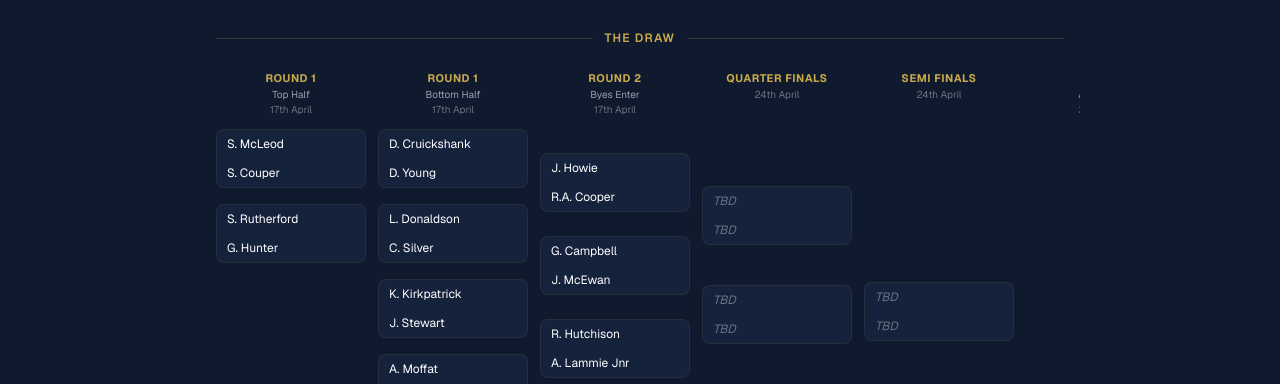
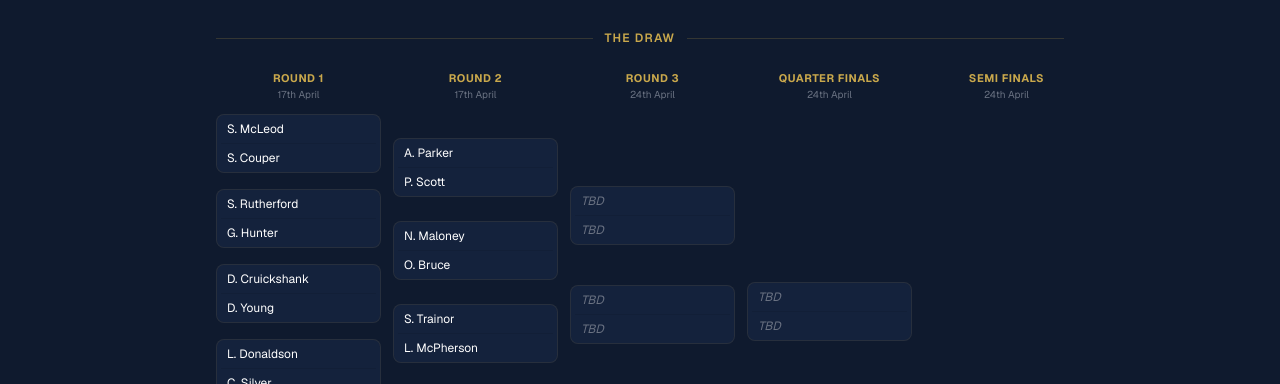
Before and after one commit to landsendsolo/dumfries-pool-league, a Next.js app: page /cup in a window 1280 px wide. Shown: the part 568-952 px from the top of the page. Built offline with nearby package versions, Linux system fonts and the light colour scheme; no server answers.

Commit message:
Fix: correct Singles draw — 18 R1 matches, 16 R2 matches, proper bracket

```diff
--- a/app/cup/singles-draw.tsx
+++ b/app/cup/singles-draw.tsx
@@ -9,79 +9,67 @@ interface SinglesMatch {
   score1: number | null;
   score2: number | null;
   winner: string | null;
-  bye: boolean;
 }
 
 const ROUNDS = [
-  { name: "Round 1", sub: "Top Half", date: "17th April" },
-  { name: "Round 1", sub: "Bottom Half", date: "17th April" },
-  { name: "Round 2", sub: "Byes Enter", date: "17th April" },
-  { name: "Quarter Finals", sub: "", date: "24th April" },
-  { name: "Semi Finals", sub: "", date: "24th April" },
-  { name: "Final", sub: "Abbey Inn", date: "24th April" },
+  { name: "Round 1", date: "17th April" },
+  { name: "Round 2", date: "17th April" },
+  { name: "Round 3", date: "24th April" },
+  { name: "Quarter Finals", date: "24th April" },
+  { name: "Semi Finals", date: "24th April" },
+  { name: "Final", date: "24th April · Abbey Inn" },
 ];
 
 const MATCHES: SinglesMatch[] = [
-  // Round 1 top half (play-offs)
-  { id: "R1T-1", round: 0, position: 1, player1: "S. McLeod", player2: "S. Couper", score1: null, score2: null, winner: null, bye: false },
-  { id: "R1T-2", round: 0, position: 2, player1: "S. Rutherford", player2: "G. Hunter", score1: null, score2: null, winner: null, bye: false },
-
-  // Round 1 bottom half
-  { id: "R1B-1", round: 1, position: 1, player1: "D. Cruickshank", player2: "D. Young", score1: null, score2: null, winner: null, bye: false },
-  { id: "R1B-2", round: 1, position: 2, player1: "L. Donaldson", player2: "C. Silver", score1: null, score2: null, winner: null, bye: false },
-  { id: "R1B-3", round: 1, position: 3, player1: "K. Kirkpatrick", player2: "J. Stewart", score1: null, score2: null, winner: null, bye: false },
-  { id: "R1B-4", round: 1, position: 4, player1: "A. Moffat", player2: "A. Bell", score1: null, score2: null, winner: null, bye: false },
-  { id: "R1B-5", round: 1, position: 5, player1: "D. Cameron", player2: "C. Riddock", score1: null, score2: null, winner: null, bye: false },
-  { id: "R1B-6", round: 1, position: 6, player1: "K. Galligan", player2: "CJ Clapperton", score1: null, score2: null, winner: null, bye: false },
-  { id: "R1B-7", round: 1, position: 7, player1: "L. Kerr", player2: "P. Hamilton", score1: null, score2: null, winner: null, bye: false },
-  { id: "R1B-8", round: 1, position: 8, player1: "A. Lammie Snr", player2: "J. Kelly", score1: null, score2: null, winner: null, bye: false },
-  { id: "R1B-9", round: 1, position: 9, player1: "J. Deelen", player2: "O. Brown", score1: null, score2: null, winner: null, bye: false },
-  { id: "R1B-10", round: 1, position: 10, player1: "J. Robertson", player2: "M. Lockhart", score1: null, score2: null, winner: null, bye: false },
-  { id: "R1B-11", round: 1, position: 11, player1: "R. Kelly", player2: "C. Robb", score1: null, score2: null, winner: null, bye: false },
-  { id: "R1B-12", round: 1, position: 12, player1: "D. Thom", player2: "D. Dalgleish", score1: null, score2: null, winner: null, bye: false },
-  { id: "R1B-13", round: 1, position: 13, player1: "R. Turley", player2: "P. Coulter", score1: null, score2: null, winner: null, bye: false },
-  { id: "R1B-14", round: 1, position: 14, player1: "S. Griggs", player2: "D. Livingstone", score1: null, score2: null, winner: null, bye: false },
-  { id: "R1B-15", round: 1, position: 15, player1: "M. Donnan", player2: "D. Wylie", score1: null, score2: null, winner: null, bye: false },
-  { id: "R1B-16", round: 1, position: 16, player1: "S. Kirkpatrick", player2: "P. Prange", score1: null, score2: null, winner: null, bye: false },
-
-  // Round 2 top half — bye players + R1 play-off winner
-  { id: "R2-1", round: 2, position: 1, player1: "J. Howie", player2: "R.A. Cooper", score1: null, score2: null, winner: null, bye: false },
-  { id: "R2-2", round: 2, position: 2, player1: "G. Campbell", player2: "J. McEwan", score1: null, score2: null, winner: null, bye: false },
-  { id: "R2-3", round: 2, position: 3, player1: "R. Hutchison", player2: "A. Lammie Jnr", score1: null, score2: null, winner: null, bye: false },
-  { id: "R2-4", round: 2, position: 4, player1: "C. Jackson", player2: "S. Drysdale", score1: null, score2: null, winner: null, bye: false },
-  { id: "R2-5", round: 2, position: 5, player1: "S. Trainor", player2: "L. McPherson", score1: null, score2: null, winner: null, bye: false },
-  { id: "R2-6", round: 2, position: 6, player1: "N. Maloney", player2: "O. Bruce", score1: null, score2: null, winner: null, bye: false },
-  { id: "R2-7", round: 2, position: 7, player1: "A. Parker", player2: "P. Scott", score1: null, score2: null, winner: null, bye: false },
-  { id: "R2-8", round: 2, position: 8, player1: "R1 Play-off winner", player2: null, score1: null, score2: null, winner: null, bye: false },
-  // Round 2 bottom half — R1 winners TBD
-  { id: "R2-9", round: 2, position: 9, player1: null, player2: null, score1: null, score2: null, winner: null, bye: false },
-  { id: "R2-10", round: 2, position: 10, player1: null, player2: null, score1: null, score2: null, winner: null, bye: false },
-  { id: "R2-11", round: 2, position: 11, player1: null, player2: null, score1: null, score2: null, winner: null, bye: false },
-  { id: "R2-12", round: 2, position: 12, player1: null, player2: null, score1: null, score2: null, winner: null, bye: false },
-  { id: "R2-13", round: 2, position: 13, player1: null, player2: null, score1: null, score2: null, winner: null, bye: false },
-  { id: "R2-14", round: 2, position: 14, player1: null, player2: null, score1: null, score2: null, winner: null, bye: false },
-  { id: "R2-15", round: 2, position: 15, player1: null, player2: null, score1: null, score2: null, winner: null, bye: false },
-  { id: "R2-16", round: 2, position: 16, player1: null, player2: null, score1: null, score2: null, winner: null, bye: false },
-
-  // QF
-  { id: "QF-1", round: 3, position: 1, player1: null, player2: null, score1: null, score2: null, winner: null, bye: false },
-  { id: "QF-2", round: 3, position: 2, player1: null, player2: null, score1: null, score2: null, winner: null, bye: false },
-  { id: "QF-3", round: 3, position: 3, player1: null, player2: null, score1: null, score2: null, winner: null, bye: false },
-  { id: "QF-4", round: 3, position: 4, player1: null, player2: null, score1: null, score2: null, winner: null, bye: false },
-  { id: "QF-5", round: 3, position: 5, player1: null, player2: null, score1: null, score2: null, winner: null, bye: false },
-  { id: "QF-6", round: 3, position: 6, player1: null, player2: null, score1: null, score2: null, winner: null, bye: false },
-  { id: "QF-7", round: 3, position: 7, player1: null, player2: null, score1: null, score2: null, winner: null, bye: false },
-  { id: "QF-8", round: 3, position: 8, player1: null, player2: null, score1: null, score2: null, winner: null, bye: false },
-
-  // SF
-  { id: "SF-1", round: 4, position: 1, player1: null, player2: null, score1: null, score2: null, winner: null, bye: false },
-  { id: "SF-2", round: 4, position: 2, player1: null, player2: null, score1: null, score2: null, winner: null, bye: false },
-  { id: "SF-3", round: 4, position: 3, player1: null, player2: null, score1: null, score2: null, winner: null, bye: false },
-  { id: "SF-4", round: 4, position: 4, player1: null, player2: null, score1: null, score2: null, winner: null, bye: false },
-
-  // Final
-  { id: "F-1", round: 5, position: 1, player1: null, player2: null, score1: null, score2: null, winner: null, bye: false },
-  { id: "F-2", round: 5, position: 2, player1: null, player2: null, score1: null, score2: null, winner: null, bye: false },
+  { id: "R1-1",  round: 0, position: 1,  player1: "S. McLeod",      player2: "S. Couper",      score1: null, score2: null, winner: null },
+  { id: "R1-2",  round: 0, position: 2,  player1: "S. Rutherford",  player2: "G. Hunter",      score1: null, score2: null, winner: null },
+  { id: "R1-3",  round: 0, position: 3,  player1: "D. Cruickshank", player2: "D. Young",       score1: null, score2: null, winner: null },
+  { id: "R1-4",  round: 0, position: 4,  player1: "L. Donaldson",   player2: "C. Silver",      score1: null, score2: null, winner: null },
+  { id: "R1-5",  round: 0, position: 5,  player1: "K. Kirkpatrick", player2: "J. Stewart",     score1: null, score2: null, winner: null },
+  { id: "R1-6",  round: 0, position: 6,  player1: "A. Moffat",      player2: "A. Bell",        score1: null, score2: null, winner: null },
+  { id: "R1-7",  round: 0, position: 7,  player1: "D. Cameron",     player2: "C. Riddock",     score1: null, score2: null, winner: null },
+  { id: "R1-8",  round: 0, position: 8,  player1: "K. Galligan",    player2: "CJ Clapperton",  score1: null, score2: null, winner: null },
+  { id: "R1-9",  round: 0, position: 9,  player1: "L. Kerr",        player2: "P. Hamilton",    score1: null, score2: null, winner: null },
+  { id: "R1-10", round: 0, position: 10, player1: "A. Lammie Snr",  player2: "J. Kelly",       score1: null, score2: null, winner: null },
+  { id: "R1-11", round: 0, position: 11, player1: "J. Deelen",      player2: "O. Brown",       score1: null, score2: null, winner: null },
+  { id: "R1-12", round: 0, position: 12, player1: "J. Robertson",   player2: "M. Lockhart",    score1: null, score2: null, winner: null },
+  { id: "R1-13", round: 0, position: 13, player1: "R. Kelly",       player2: "C. Robb",        score1: null, score2: null, winner: null },
+  { id: "R1-14", round: 0, position: 14, player1: "D. Thom",        player2: "D. Dalgleish",   score1: null, score2: null, winner: null },
+  { id: "R1-15", round: 0, position: 15, player1: "R. Turley",      player2: "P. Coulter",     score1: null, score2: null, winner: null },
+  { id: "R1-16", round: 0, position: 16, player1: "S. Griggs",      player2: "D. Livingstone", score1: null, score2: null, winner: null },
+  { id: "R1-17", round: 0, position: 17, player1: "M. Donnan",      player2: "D. Wylie",       score1: null, score2: null, winner: null },
+  { id: "R1-18", round: 0, position: 18, player1: "S. Kirkpatrick", player2: "P. Prange",      score1: null, score2: null, winner: null },
+  { id: "R2-1",  round: 1, position: 1,  player1: "A. Parker",    player2: "P. Scott",      score1: null, score2: null, winner: null },
+  { id: "R2-2",  round: 1, position: 2,  player1: "N. Maloney",   player2: "O. Bruce",      score1: null, score2: null, winner: null },
+  { id: "R2-3",  round: 1, position: 3,  player1: "S. Trainor",   player2: "L. McPherson",  score1: null, score2: null, winner: null },
+  { id: "R2-4",  round: 1, position: 4,  player1: "C. Jackson",   player2: "S. Drysdale",   score1: null, score2: null, winner: null },
+  { id: "R2-5",  round: 1, position: 5,  player1: "R. Hutchison", player2: "A. Lammie Jnr", score1: null, score2: null, winner: null },
+  { id: "R2-6",  round: 1, position: 6,  player1: "G. Campbell",  player2: "J. McEwan",     score1: null, score2: null, winner: null },
+  { id: "R2-7",  round: 1, position: 7,  player1: "J. Howie",     player2: "R.A. Cooper",   score1: null, score2: null, winner: null },
+  { id: "R2-8",  round: 1, position: 8,  player1: null, player2: null, score1: null, score2: null, winner: null },
+  { id: "R2-9",  round: 1, position: 9,  player1: null, player2: null, score1: null, score2: null, winner: null },
+  { id: "R2-10", round: 1, position: 10, player1: null, player2: null, score1: null, score2: null, winner: null },
+  { id: "R2-11", round: 1, position: 11, player1: null, player2: null, score1: null, score2: null, winner: null },
+  { id: "R2-12", round: 1, position: 12, player1: null, player2: null, score1: null, score2: null, winner: null },
+  { id: "R2-13", round: 1, position: 13, player1: null, player2: null, score1: null, score2: null, winner: null },
+  { id: "R2-14", round: 1, position: 14, player1: null, player2: null, score1: null, score2: null, winner: null },
+  { id: "R2-15", round: 1, position: 15, player1: null, player2: null, score1: null, score2: null, winner: null },
+  { id: "R2-16", round: 1, position: 16, player1: null, player2: null, score1: null, score2: null, winner: null },
+  { id: "R3-1", round: 2, position: 1, player1: null, player2: null, score1: null, score2: null, winner: null },
+  { id: "R3-2", round: 2, position: 2, player1: null, player2: null, score1: null, score2: null, winner: null },
+  { id: "R3-3", round: 2, position: 3, player1: null, player2: null, score1: null, score2: null, winner: null },
+  { id: "R3-4", round: 2, position: 4, player1: null, player2: null, score1: null, score2: null, winner: null },
+  { id: "R3-5", round: 2, position: 5, player1: null, player2: null, score1: null, score2: null, winner: null },
+  { id: "R3-6", round: 2, position: 6, player1: null, player2: null, score1: null, score2: null, winner: null },
+  { id: "R3-7", round: 2, position: 7, player1: null, player2: null, score1: null, score2: null, winner: null },
+  { id: "R3-8", round: 2, position: 8, player1: null, player2: null, score1: null, score2: null, winner: null },
+  { id: "QF-1", round: 3, position: 1, player1: null, player2: null, score1: null, score2: null, winner: null },
+  { id: "QF-2", round: 3, position: 2, player1: null, player2: null, score1: null, score2: null, winner: null },
+  { id: "QF-3", round: 3, position: 3, player1: null, player2: null, score1: null, score2: null, winner: null },
+  { id: "QF-4", round: 3, position: 4, player1: null, player2: null, score1: null, score2: null, winner: null },
+  { id: "SF-1", round: 4, position: 1, player1: null, player2: null, score1: null, score2: null, winner: null },
+  { id: "SF-2", round: 4, position: 2, player1: null, player2: null, score1: null, score2: null, winner: null },
+  { id: "F-1",  round: 5, position: 1, player1: null, player2: null, score1: null, score2: null, winner: null },
 ];
 
 function MatchCard({ match, isFinal }: { match: SinglesMatch; isFinal: boolean }) {
@@ -114,7 +102,7 @@ function MatchCard({ match, isFinal }: { match: SinglesMatch; isFinal: boolean }
       </div>
       {isFinal && isComplete && (
         <div className="text-center py-1.5 border-t border-gold/20">
-          <span className="text-[10px] text-gold font-bold uppercase tracking-wider">Winner</span>
+          <span className="text-[10px] text-gold font-bold uppercase tracking-wider">Champion</span>
         </div>
       )}
     </div>
@@ -123,14 +111,13 @@ function MatchCard({ match, isFinal }: { match: SinglesMatch; isFinal: boolean }
 
 function RoundColumn({ matches, roundIndex }: { matches: SinglesMatch[]; roundIndex: number }) {
   const round = ROUNDS[roundIndex];
-  const gap = Math.pow(2, Math.max(roundIndex - 1, 0)) * 8 + 8;
-  const paddingTop = roundIndex > 0 ? (Math.pow(2, Math.max(roundIndex - 1, 0)) - 1) * 24 : 0;
+  const gap = Math.pow(2, roundIndex) * 8 + 8;
+  const paddingTop = roundIndex > 0 ? (Math.pow(2, roundIndex) - 1) * 24 : 0;
 
   return (
-    <div className="flex-1" style={{ minWidth: "150px" }}>
+    <div className="flex-1" style={{ minWidth: "155px" }}>
       <div className="text-center mb-3">
         <span className="text-[11px] text-gold font-bold uppercase tracking-wider block">{round.name}</span>
-        {round.sub && <span className="text-[10px] text-gray-400 block">{round.sub}</span>}
         <span className="text-[10px] text-gray-500 block">{round.date}</span>
       </div>
       <div className="flex flex-col" style={{ gap: `${gap}px`, paddingTop: `${paddingTop}px` }}>
@@ -144,7 +131,6 @@ function RoundColumn({ matches, roundIndex }: { matches: SinglesMatch[]; roundIn
 
 export function SinglesDrawView() {
   const winner = MATCHES.find(m => m.round === 5 && m.winner)?.winner;
-
   const matchesByRound = ROUNDS.map((_, i) =>
     MATCHES.filter(m => m.round === i).sort((a, b) => a.position - b.position)
   );
@@ -158,7 +144,7 @@ export function SinglesDrawView() {
         </div>
       )}
       <div className="overflow-x-auto pb-4 -mx-4 px-4 scrollbar-hide">
-        <div className="flex gap-3" style={{ minWidth: "960px" }}>
+        <div className="flex gap-3" style={{ minWidth: "1050px" }}>
           {matchesByRound.map((roundMatches, i) => (
             <RoundColumn key={i} matches={roundMatches} roundIndex={i} />
           ))}
```
